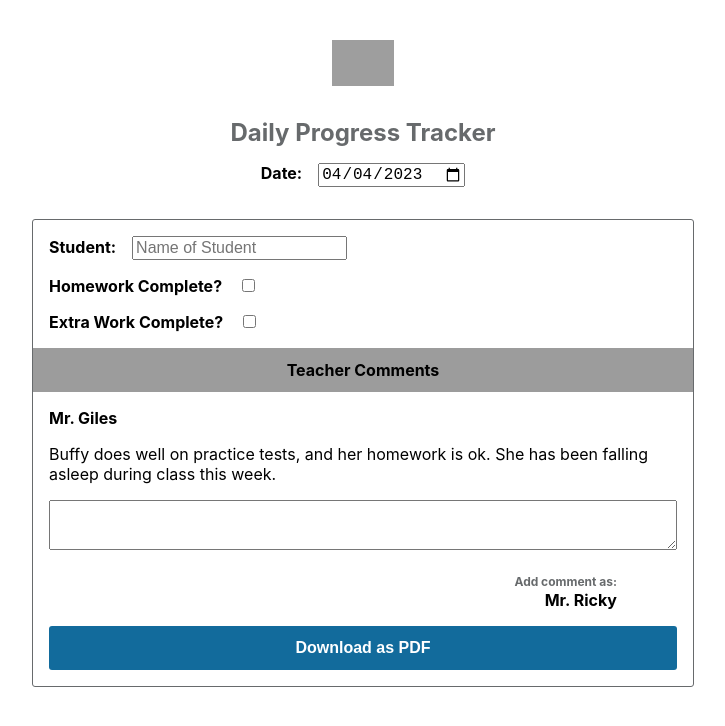
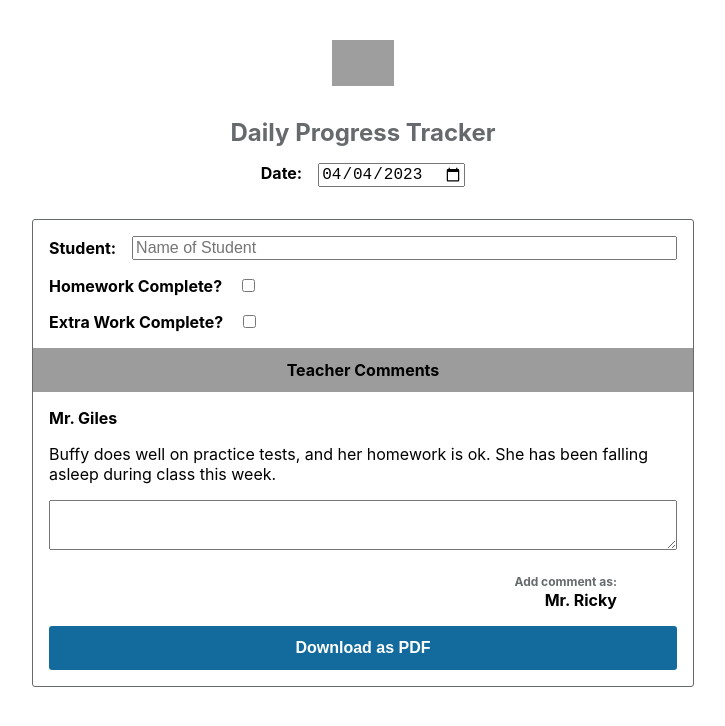
Before and after one commit to rickythewriter/daily-progress-tracker, a React (Create React App) app: page / in a window 1280 px wide. Shown: the top 726 px of the page, without its empty margins (277-1002 px from the left). Built offline with nearby package versions, Linux system fonts and the light colour scheme; grey boxes are pictures that could not be loaded; some icons are missing.

Commit message:
feat - expand student name input to fit row

```diff
--- a/src/components/Student/Student.css
+++ b/src/components/Student/Student.css
@@ -15,9 +15,26 @@
     margin-top: 16px;
 }
 
+#student-name-row {
+    display: flex;
+    flex-direction: row;
+    align-items: center;
+}
+
+#student-name-row > input {
+    flex-grow: 1;
+}
+
 .divider {
     background-color: var(--droplet-dark-grey);
     color: #000;
     text-align: center;
     padding: 12px 0;
 }
+
+@media screen and (width > 568px) {
+    .tablet-row {
+        /* display: flex; */
+        /* flex-direction: row; */
+    }
+}
--- a/src/components/Student/index.js
+++ b/src/components/Student/index.js
@@ -20,7 +20,7 @@ export default function Student() {
 
     return (
         <div className='student-form-container'>
-            <div className='form-row student-form-row'>
+            <div id='student-name-row' className='form-row student-form-row'>
                 <label
                     for="name"
                     className='label has-right-margin'>Student:</label>
@@ -31,7 +31,8 @@ export default function Student() {
                     onChange={(e) => setStudentName(e.target.value)}
                 />
             </div>
-            <div className='form-row student-form-row'>
+            {/* <div className='tablet-row'> */}
+                <div className='form-row student-form-row tablet-column'>
                     <label
                         for="homework-complete"
                         className='label has-right-margin'>Homework Complete?</label>
@@ -42,7 +43,7 @@ export default function Student() {
                         onChange={(e) => setHomeworkComplete(!homeworkComplete)}
                     />
                 </div>
-            <div className='form-row student-form-row'>
+                <div className='form-row student-form-row tablet-column'>
                     <label
                         for="extra-work-complete"
                         className='label has-right-margin'>Extra Work Complete?</label>
@@ -53,6 +54,7 @@ export default function Student() {
                         onChange={(e) => setExtraWorkComplete(!extraWorkComplete)}
                     >
                     </input>
+                {/* </div> */}
             </div>
             <div className='divider form-row label'>
                 Teacher Comments
```
Lines whose indentation alone changed are shown as unchanged.
